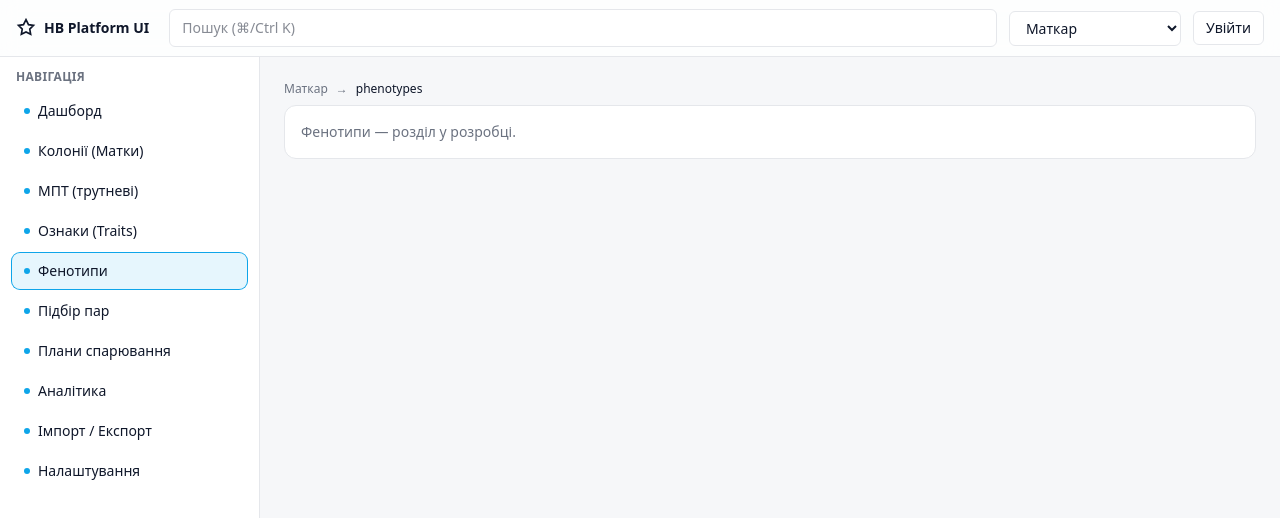
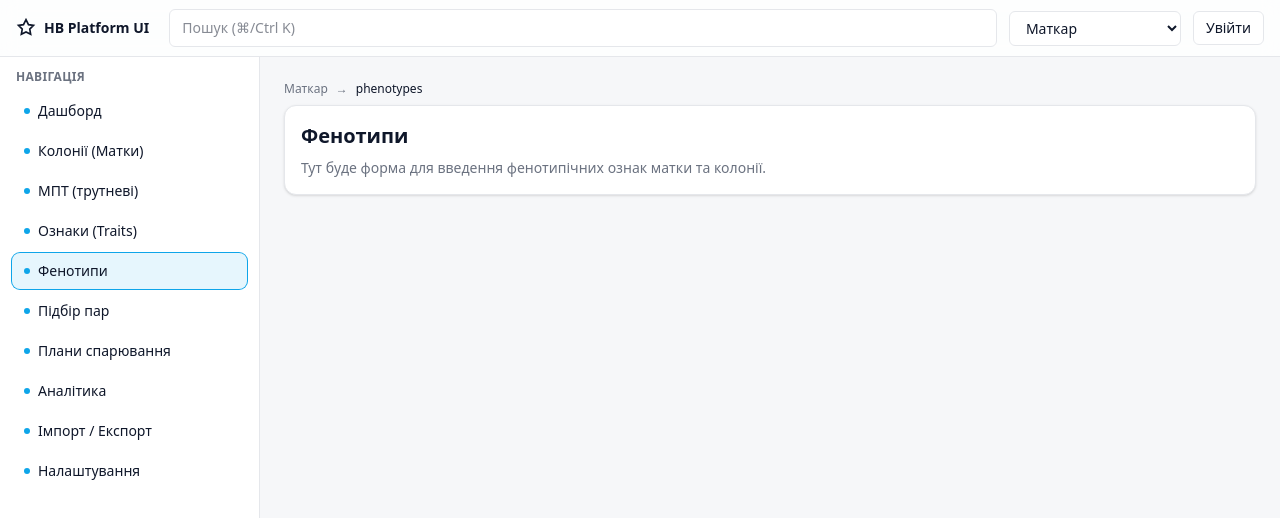
Before and after one commit to Timmyjork/hb-platform-ui, a React (Vite) app: page / in a window 1280 px wide. Both pictures are taken after a click on the button "Фенотипи". Shown: the top 518 px of the page. Built offline with nearby package versions, Linux system fonts and the light colour scheme.

Commit message:
feat(phenotypes): wire page into shell & nav, add smoke test

```diff
--- a/src/HBAppShell.tsx
+++ b/src/HBAppShell.tsx
@@ -29,6 +29,7 @@ const NAV_BY_ROLE: Record<string, { id: string; label: string }[]> = {
     { id: "dashboard", label: "Дашборд" },
     { id: "breeder_approvals", label: "Затвердження маткарів" },
     { id: "lines_populations", label: "Лінії та популяції" },
+    { id: "phenotypes", label: "Фенотипи" },
     { id: "reports", label: "Звіти" },
     { id: "settings", label: "Налаштування" },
   ],
@@ -175,8 +176,7 @@ export default function HBAppShell() {
             )}
 
             {/* Фенотипи */}
-            {(role === "breeder" && active === "phenotypes") && <Phenotypes />}
-            {(role === "buyer" && active === "phenotypes") && <Phenotypes />}
+            {active === "phenotypes" && <Phenotypes />}
 
             {/* Плейсхолдер для решти */}
             {active === "settings" && (
--- a/src/pages/Phenotypes.tsx
+++ b/src/pages/Phenotypes.tsx
@@ -1,7 +1,14 @@
+import React from "react";
+
+void React;
+
 export default function Phenotypes() {
   return (
-    <div className="rounded-xl border border-[var(--divider)] bg-[var(--surface)] p-4">
-      <div className="text-sm text-[var(--secondary)]">Фенотипи — розділ у розробці.</div>
+    <div className="p-4 rounded-xl border border-[var(--divider)] bg-[var(--surface)] shadow-sm">
+      <h1 className="text-xl font-semibold mb-2">Фенотипи</h1>
+      <p className="text-sm text-[var(--secondary)]">
+        Тут буде форма для введення фенотипічних ознак матки та колонії.
+      </p>
     </div>
   );
 }
```
Also changed, not shown: 1 other file (tests, documents, lock files or other folders).
